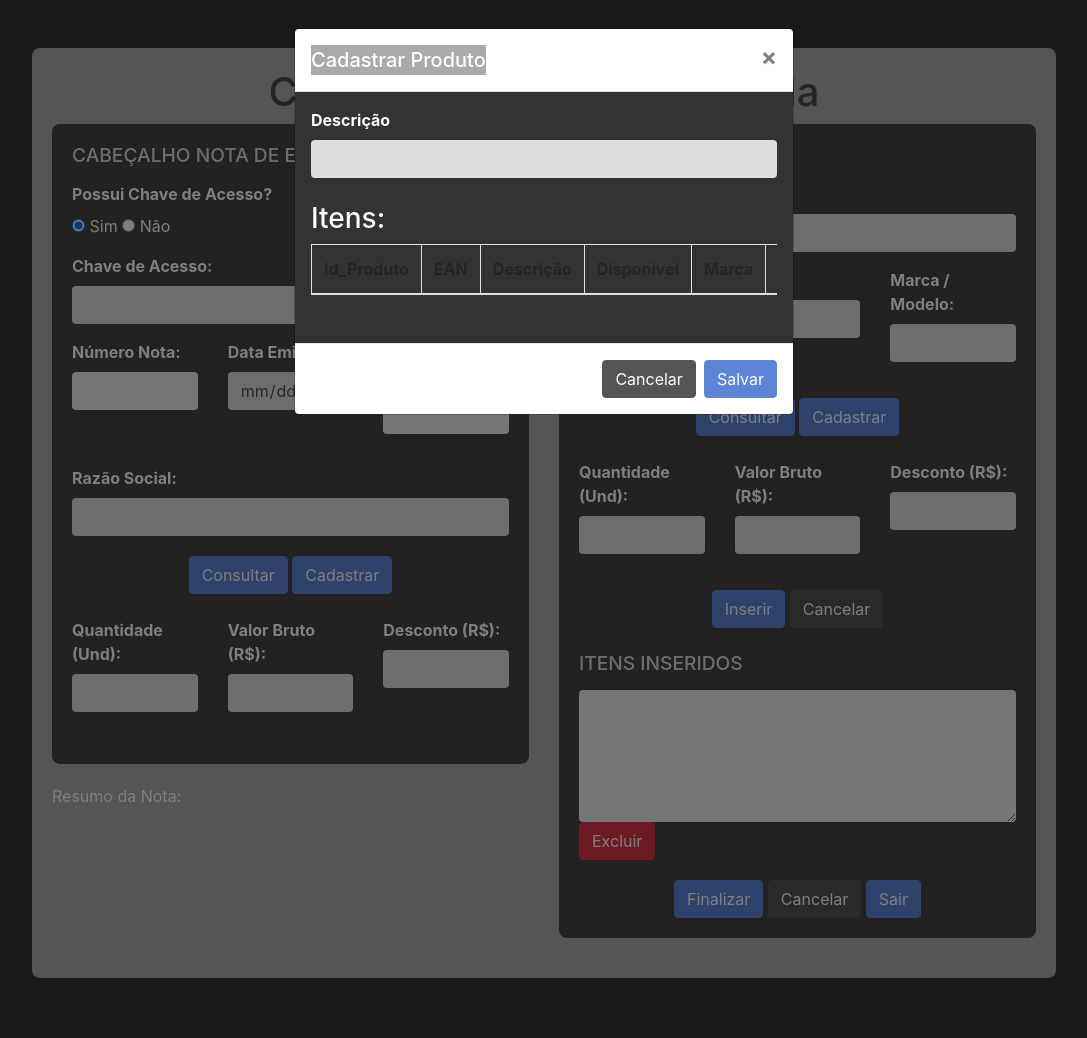
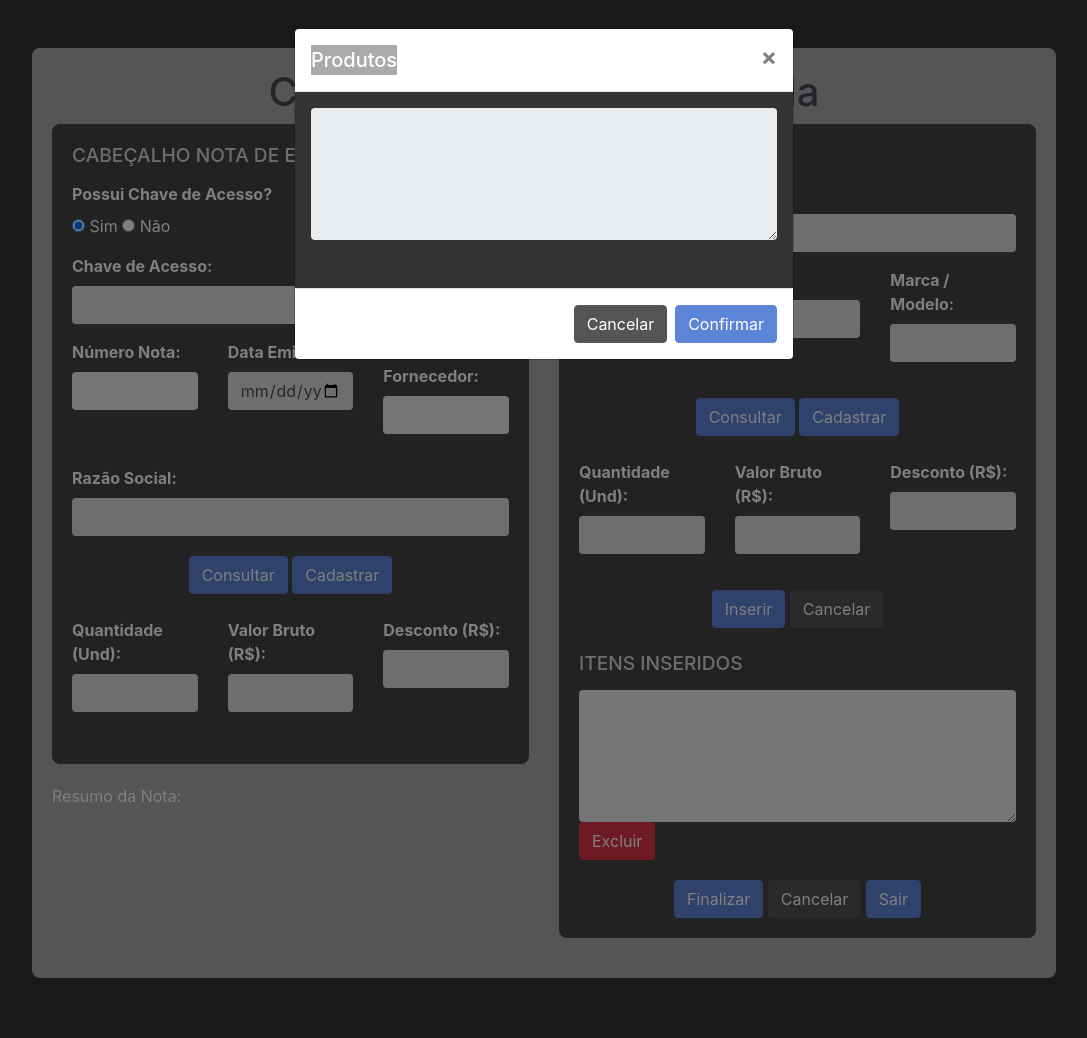
Before and after one commit to HelenaNascimento/ControleBrind, a Flask app: page /0001 in a window 1280 px wide, after a click on "Consultar". Shown: the whole page, without its empty margins (96-1183 px from the left). Run offline with Flask 3, Linux system fonts and the light colour scheme; a user stored in the database is signed in; lists and menus that the app fills with data are empty; some libraries are stand-ins or nearby versions.

Commit message:
'atualização de scripts'

```diff
--- a/Controle de Brinde/blueprints/entrada.py
+++ b/Controle de Brinde/blueprints/entrada.py
@@ -112,6 +112,7 @@ def insert_data(cnxn, FLG_COMPRA):
     cnxn.commit()
     print("Dados inseridos com sucesso!")
 
+
 # Função para consultar Produtos
 def bus_Produto(cnxn, Descricao):
     cursor = cnxn.cursor()
@@ -131,6 +132,8 @@ def bus_Produto(cnxn, Descricao):
     cnxn.commit()
     Dados_Produto = pd.read_sql_query(cnxn, params=[Descricao])
     return Dados_Produto
+
+
 # Função para cadastrar produto
 def cad_Produto(cnxn, NF_ENT, EAN, Descricao, Quantidade, Vlr_Unit):
     cursor = cnxn.cursor()
@@ -381,6 +384,7 @@ def buscar_produto():
     cnxn.close()
     return produtos_df.to_json(orient="records")
 
+
 @entrada_bp.route("/logout")
 def logout():
     logout_user()
--- a/Controle de Brinde/templates/Brinde/brinde.html
+++ b/Controle de Brinde/templates/Brinde/brinde.html
@@ -152,5 +152,6 @@
         </div>
     </div>
 
+
 </body>
 </html>
--- a/Controle de Brinde/templates/Entrada/entrada.html
+++ b/Controle de Brinde/templates/Entrada/entrada.html
@@ -345,7 +345,7 @@
 
                         <div class="final-buttons">
                             <button type="button" class="btn btn-primary" data-toggle="modal"
-                            data-target="#consultarProduto">Consultar</button>
+                                data-target="#consultarProduto">Consultar</button>
                             <button type="button" class="btn btn-primary" data-toggle="modal"
                                 data-target="#cadastrarProduto">Cadastrar</button>
                         </div>
@@ -476,7 +476,7 @@
         <div class="modal-dialog" role="document">
             <div class="modal-content">
                 <div class="modal-header">
-                    <h5 class="modal-title" id="consultarModalLabel">Cadastrar Produto</h5>
+                    <h5 class="modal-title" id="consultarModalLabel">Produtos</h5>
                     <button type="button" class="close" data-dismiss="modal" aria-label="Close">
                         <span aria-hidden="true">&times;</span>
                     </button>
@@ -484,33 +484,16 @@
                 <div class="modal-body">
                     <!-- Conteúdo do modal -->
                     <form>
-                        <div class="form-group">
-                            <label for="descricao">Descrição</label>
-                            <input type="text" class="form-control" id="descricao" name="descricao">
-                        </div>
-                        <h3 class="mt-4">Itens:</h3>
                         <div class="form-group table-responsive">
-                            <table class="table table-bordered" id="estoque-table">
-                                <thead>
-                                    <tr>
-                                        <th>Id_Produto</th>
-                                        <th>EAN</th>
-                                        <th>Descrição</th>
-                                        <th>Disponivel</th>
-                                        <th>Marca</th>
-                                        <th></th> <!-- Coluna para o botão de rádio -->
-                                    </tr>
-                                </thead>
-                                <tbody>
-                                    <!-- Os dados da consulta serão inseridos aqui via JavaScript -->
-                                </tbody>
-                            </table>
+                            <div class="form-group">
+                                <textarea class="form-control" rows="5" readonly></textarea>
+                            </div>
                         </div>
                     </form>
                 </div>
                 <div class="modal-footer">
                     <button type="button" class="btn btn-secondary" data-dismiss="modal">Cancelar</button>
-                    <button type="button" class="btn btn-primary">Salvar</button>
+                    <button type="button" class="btn btn-primary">Confirmar</button>
                 </div>
             </div>
         </div>
```
